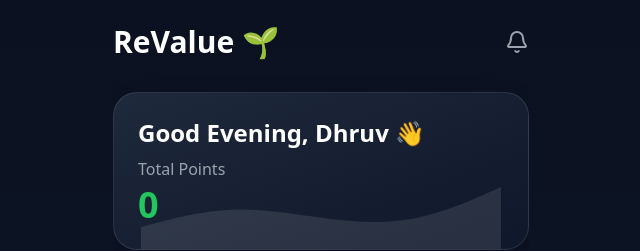
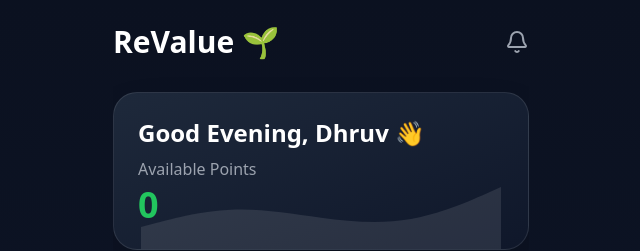
Before and after one commit to dhrxvjhx/ReValue, a React (Vite) app: page / in a window 1280 px wide. Shown: the top 251 px of the page, without its empty margins (319-959 px from the left). Built offline with nearby package versions, Linux system fonts and the light colour scheme.

Commit message:
Display available points instead of total points on dashboard

```diff
--- a/src/pages/Dashboard.jsx
+++ b/src/pages/Dashboard.jsx
@@ -5,7 +5,7 @@
 import { useApp } from "../context/AppContext"
 
 function Dashboard() {
-    const { totalPoints, treesPlanted, pickupRequests } = useApp()
+    const { availablePoints, treesPlanted, pickupRequests } = useApp()
     const navigate = useNavigate()
     const hour = new Date().getHours()
 
@@ -29,7 +29,7 @@
 
             {/* HERO CARD */}
             <motion.div
-                key={totalPoints}
+                key={availablePoints}
                 initial={{ opacity: 0, y: 40 }}
                 animate={{ opacity: 1, y: 0 }}
                 transition={{ duration: 0.6 }}
@@ -48,11 +48,11 @@
                 </h2>
 
                 <p className="mt-2 text-gray-400">
-                    Total Points
+                    Available Points
                 </p>
 
                 <h3 className="text-4xl font-bold mt-1 text-primary">
-                    <CountUp end={totalPoints} duration={1.5} />
+                    <CountUp end={availablePoints} duration={1.5} />
                 </h3>
 
                 <motion.svg
```
